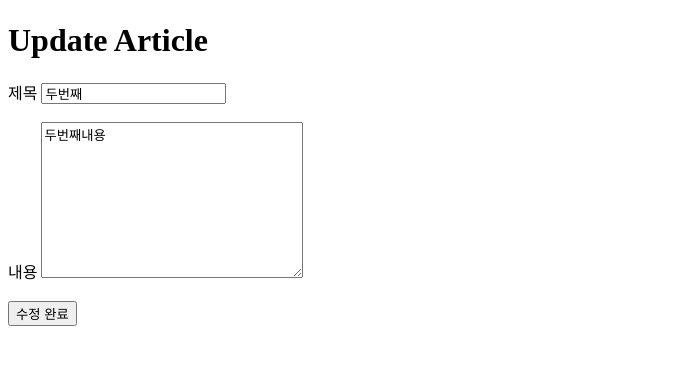
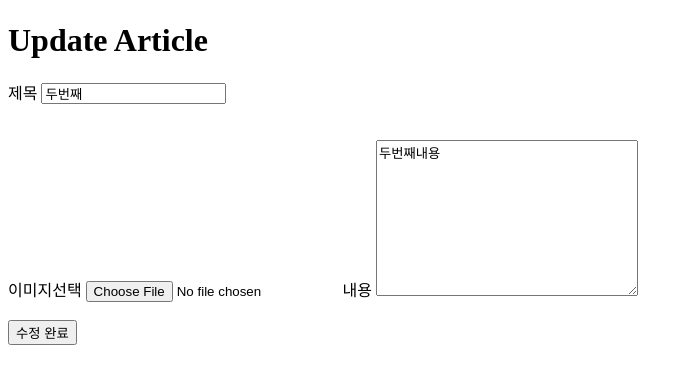
Before and after one commit to IDKwIhtd/BACK_TO_THE_ZERO, a Django app: page /articles/2/update/ in a window 1280 px wide. Shown: the part 138-522 px from the top of the page, without its empty margins (0-693 px from the left). Run offline with Django 4.2, Linux system fonts and the light colour scheme; a user stored in the database is signed in; data comes from the database, SQL or seed files in the repository; both versions use the stored data as it was after the commit.

Commit message:
requirements.txt

```diff
--- a/articles/templates/articles/update.html
+++ b/articles/templates/articles/update.html
@@ -9,6 +9,19 @@
     <label for="title">제목</label>
     <input type="text" name="title" id="title" value={{article.title}}><br><br>
 
+    {% if article.image %}
+        <img src="{{ article.image.url }}"><br>
+        <from action ="{% url 'articles:delete_image' article.pk %}" methoe="POST">
+            {% csrf_token %}
+            <button type="submit">이미지 삭제</button>
+        </from>
+    {% endif %}
+    <br>
+
+    <!-- 새로운 이미지 업로드 -->
+     <label for="image">이미지선택</label>
+     <input type="file" name="image" id="image">
+
     <label for="content">내용</label>
     <textarea name="content" id ="content" cols="30" rows="10">{{ article.content }}</textarea><br></br>
 
--- a/articles/urls.py
+++ b/articles/urls.py
@@ -3,18 +3,17 @@ from django.urls.conf import include
 from . import views
 
 app_name = "articles"
-urlpatterns =[
-    path('', views.articles, name="articles"),
+urlpatterns = [
+    path("", views.articles, name="articles"),
     path("<int:pk>/", views.article_detail, name="article_detail"),
-    path("<int:pk>/delete/", views.delete, name ="delete"),
+    path("<int:pk>/delete/", views.delete, name="delete"),
     # path("<int:pk>/edit/", views.edit, name="edit"),
     path("<int:pk>/update/", views.update, name="update"),
     # path('new/', views.new, name = "new"),
-    path('create/', views.create, name ="create"),
-    path('hello/', views.hello, name="hello"),
-    path('data-throw/', views.data_throw, name="throw"),
-    path('data-catch/', views.data_catch, name="catch"),
-    path('index2/', views.index2, name="index2"),
-
-
+    path("<int:pk>/delete_image/", views.delete_image, name="delete_image"),
+    path("create/", views.create, name="create"),
+    path("hello/", views.hello, name="hello"),
+    path("data-throw/", views.data_throw, name="throw"),
+    path("data-catch/", views.data_catch, name="catch"),
+    path("index2/", views.index2, name="index2"),
 ]
--- a/articles/views.py
+++ b/articles/views.py
@@ -7,6 +7,21 @@ from django.views.decorators.http import require_http_methods, require_POST
 
 
 # Create your views here.
+
+
+def delete_image(request, pk):
+    article = get_object_or_404(Article, pk=pk)
+
+    if request.methoe == "POST":
+        # 기존 이미지 삭제
+        if article.image:
+            article.image.delete()  # 이미지 파일 삭제
+            article.image = None  # DB에서도 삭제
+            article.save()
+
+    return redirect("articles:update", article.pk)  # 이미지 삭제 후, 수정 페이지로 이동
+
+
 @login_required
 def create(request):
     if request.method == "POST":
--- a/requirements.txt
+++ b/requirements.txt
@@ -10,6 +10,7 @@ jedi==0.19.2
 matplotlib-inline==0.1.7
 parso==0.8.4
 pexpect==4.9.0
+pillow==11.1.0
 prompt_toolkit==3.0.50
 ptyprocess==0.7.0
 pure_eval==0.2.3
```
Also changed, not shown: db.sqlite3, media/images/O.gif (added).
